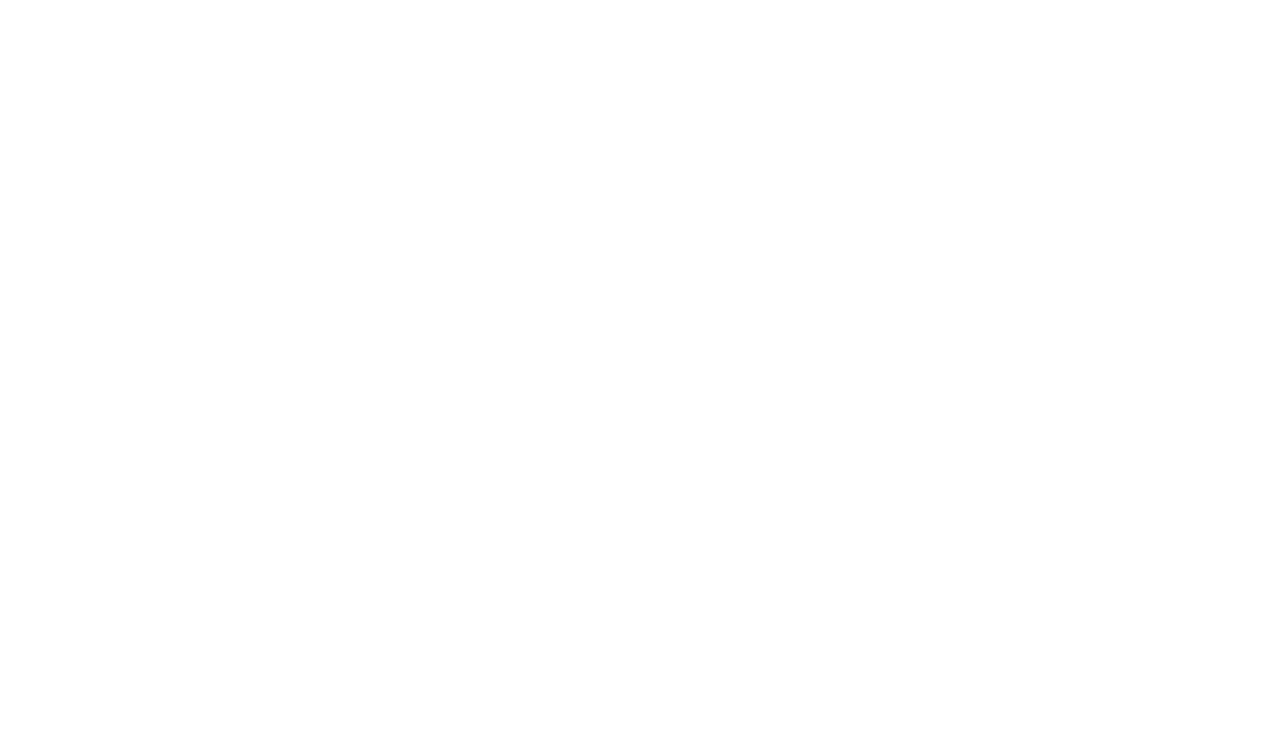
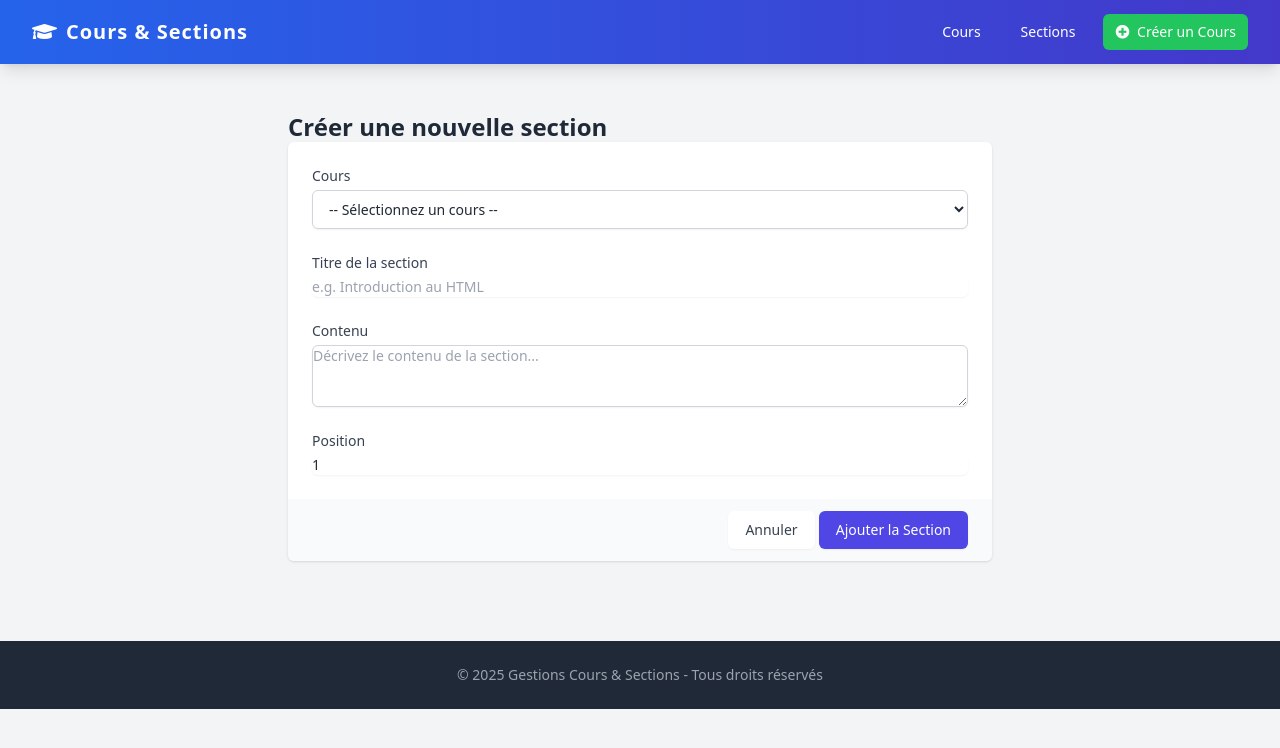
Before and after one commit to ouslimaneabdelilah/Gestion_des_Cours, a PHP site: page /views/sections/sections_create.php in a window 1280 px wide. Before the commit the part shown is empty. Shown: the top 748 px of the page. Run offline with PHP 8.4, Linux system fonts and the light colour scheme; data comes from the database, SQL or seed files in the repository; some libraries are stand-ins or nearby versions.

Commit message:
feat(php):Ajouter la logique de CRUD dans section create et course create

```diff
--- a/views/courses/courses_create.php
+++ b/views/courses/courses_create.php
@@ -42,9 +42,7 @@ if ($_SERVER['REQUEST_METHOD'] === 'POST') {
                         <div class="grid grid-cols-3 gap-6">
                             <div class="col-span-3">
                                 <label for="title" class="block text-sm font-medium text-gray-700">Titre du cours</label>
-                                <div class="mt-1 flex rounded-md shadow-sm">
-                                    <input type="text" name="title" id="title" class="focus:ring-indigo-500 focus:border-indigo-500 flex-1 block w-full rounded-md sm:text-sm border-gray-300" placeholder="e.g. Introduction à PHP">
-                                </div>
+                                <input type="text" name="title" id="title" class="mt-1 focus:ring-indigo-500 focus:border-indigo-500 block w-full shadow-sm sm:text-sm border-gray-300 rounded-md" placeholder="e.g. Introduction à PHP">
                             </div>
                         </div>
 
--- a/views/sections/sections_create.php
+++ b/views/sections/sections_create.php
@@ -0,0 +1,78 @@
+<?php
+session_start();
+$page_title = "Créer une nouvelle section";
+require_once '../../database/config/config.php';
+require_once '../../core/courses.php';
+require_once '../../core/sections.php';
+include_once '../layout/header.php';
+
+$courses = getAllCourses($mysqli);
+
+if ($_SERVER['REQUEST_METHOD'] === 'POST') {
+    $course_id = $_POST["course_id"];
+    $title = $_POST["title"];
+    $content = $_POST["content"];
+    $position = $_POST["position"];
+
+    if (!empty($course_id) && !empty($title) && !empty($content) && isset($position)) {
+        if (createSection($mysqli, $course_id, $title, $content, $position)) {
+            $_SESSION["message"] = "La section a été créée avec succès.";
+            header("Location: sections_list.php");
+            exit();
+        } else {
+            $error_message = "Erreur lors de la création de la section.";
+        }
+    } else {
+        $error_message = "Tous les champs sont requis.";
+    }
+}
+?>
+
+<div class="container mx-auto px-4 sm:px-8 max-w-3xl">
+    <div class="py-8">
+        <h2 class="text-2xl font-semibold leading-tight">Créer une nouvelle section</h2>
+        <?php if (isset($error_message)) : ?>
+            <div class='bg-red-100 border mt-4 border-red-400 text-red-700 px-4 py-3 rounded relative' role='alert'>
+                <strong class='font-bold'>Attention!</strong>
+                <span class='block sm:inline'> <?= htmlspecialchars($error_message) ?></span>
+            </div>
+        <?php endif; ?>
+        <div class="mt-5 md:mt-0 md:col-span-2">
+            <form action="sections_create.php" method="POST">
+                <div class="shadow sm:rounded-md sm:overflow-hidden">
+                    <div class="px-4 py-5 bg-white space-y-6 sm:p-6">
+                        <div>
+                            <label for="course_id" class="block text-sm font-medium text-gray-700">Cours</label>
+                            <select id="course_id" name="course_id" class="mt-1 block w-full py-2 px-3 border border-gray-300 bg-white rounded-md shadow-sm focus:outline-none focus:ring-indigo-500 focus:border-indigo-500 sm:text-sm">
+                                <option value="">-- Sélectionnez un cours --</option>
+                                <?php foreach ($courses as $course) : ?>
+                                    <option value="<?= $course['id'] ?>">
+                                        <?= htmlspecialchars($course['title']) ?>
+                                    </option>
+                                <?php endforeach; ?>
+                            </select>
+                        </div>
+                        <div>
+                            <label for="title" class="block text-sm font-medium text-gray-700">Titre de la section</label>
+                            <input type="text" name="title" id="title" class="mt-1 focus:ring-indigo-500 focus:border-indigo-500 block w-full shadow-sm sm:text-sm border-gray-300 rounded-md" placeholder="e.g. Introduction au HTML">
+                        </div>
+                        <div>
+                            <label for="content" class="block text-sm font-medium text-gray-700">Contenu</label>
+                            <textarea id="content" name="content" rows="3" class="mt-1 shadow-sm focus:ring-indigo-500 focus:border-indigo-500 block w-full sm:text-sm border border-gray-300 rounded-md" placeholder="Décrivez le contenu de la section..."></textarea>
+                        </div>
+                        <div>
+                            <label for="position" class="block text-sm font-medium text-gray-700">Position</label>
+                            <input type="number" name="position" id="position" value="1" class="mt-1 focus:ring-indigo-500 focus:border-indigo-500 block w-full shadow-sm sm:text-sm border-gray-300 rounded-md">
+                        </div>
+                    </div>
+                    <div class="px-4 py-3 bg-gray-50 text-right sm:px-6">
+                        <a href="sections_list.php" class="inline-flex justify-center py-2 px-4 border border-transparent shadow-sm text-sm font-medium rounded-md text-gray-700 bg-white hover:bg-gray-50">Annuler</a>
+                        <button type="submit" class="inline-flex justify-center py-2 px-4 border border-transparent shadow-sm text-sm font-medium rounded-md text-white bg-indigo-600 hover:bg-indigo-700">Ajouter la Section</button>
+                    </div>
+                </div>
+            </form>
+        </div>
+    </div>
+</div>
+
+<?php include_once '../layout/footer.php'; ?>
```
